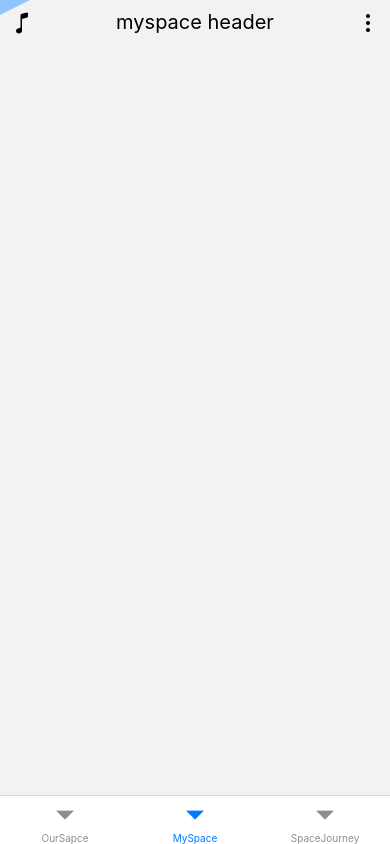
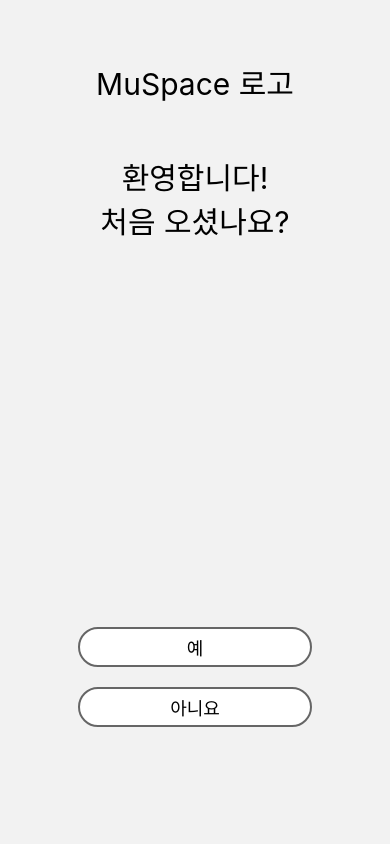
Before and after one commit to jiwon79/Muspace-App, a React Native app: screen /FeedWrite in a window 390 px wide. Built offline with nearby package versions, Linux system fonts and the light colour scheme; what react-native, react-native-expo-viewport-units would draw is missing.

Commit message:
feat: Change landing page styles

```diff
--- a/App.tsx
+++ b/App.tsx
@@ -6,7 +6,7 @@
 import MainBottomNav from './Navigations/MainBottomNav';
 
 export default function App() {
-  const [logged, setLogged] = useState<boolean>(true);
+  const [logged, setLogged] = useState<boolean>(false);
 
   const handleLogged = () => {
     setLogged(!logged);
--- a/Navigations/LandingNav.js
+++ b/Navigations/LandingNav.js
@@ -16,9 +16,7 @@
         <Stack.Screen
           name="Landing"
           component={LandingScreen}
-          option={{
-            headerShown: false
-          }}
+          options={{headerShown: false}}
         />
         <Stack.Screen
           name="Register"
--- a/Screens/auth/Landing.js
+++ b/Screens/auth/Landing.js
@@ -6,14 +6,15 @@
 export default function Landing({ navigation }) {
   return (
     <View style={styles.container}>
-      <Text style={styles.title}>MuSpace</Text>
+      <Text style={styles.logo}>MuSpace 로고</Text>
+      <Text style={styles.title}>환영합니다!{'\n'}처음 오셨나요?</Text>
       <ButtonModule
-        text="Register"
+        text="예"
         onPress={() => navigation.navigate("Register")}
         style={styles.registerButton}
       />
       <ButtonModule
-        text="Login"
+        text="아니요"
         onPress={() => navigation.navigate("Login")}
         style={styles.loginButton}
       />
@@ -24,19 +25,25 @@
 const styles = StyleSheet.create({
   container: {
     flex: 1,
-    height: '100%'
+    height: '100%',
+    marginTop: 40
+  },
+  logo: {
+    textAlign: 'center',
+    fontSize: 30,
+    marginTop: 20
   },
   title: {
     flex: 1,
     fontSize: 30,
     textAlign: 'center',
-    marginTop: 30
+    marginTop: 50
   },
   registerButton: {
     alignSelf: 'center',
     marginBottom: 20
   },
   loginButton: {
-    marginBottom: 30
+    marginBottom: '30%'
   }
 })
```
